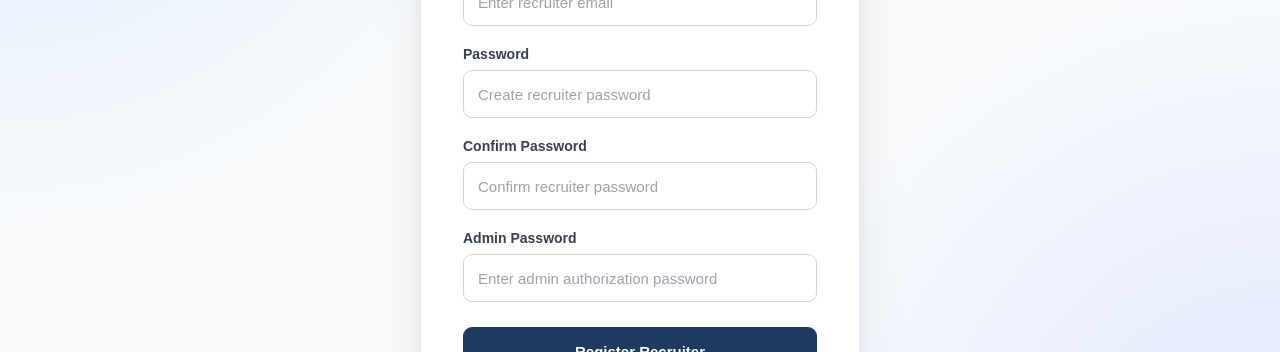
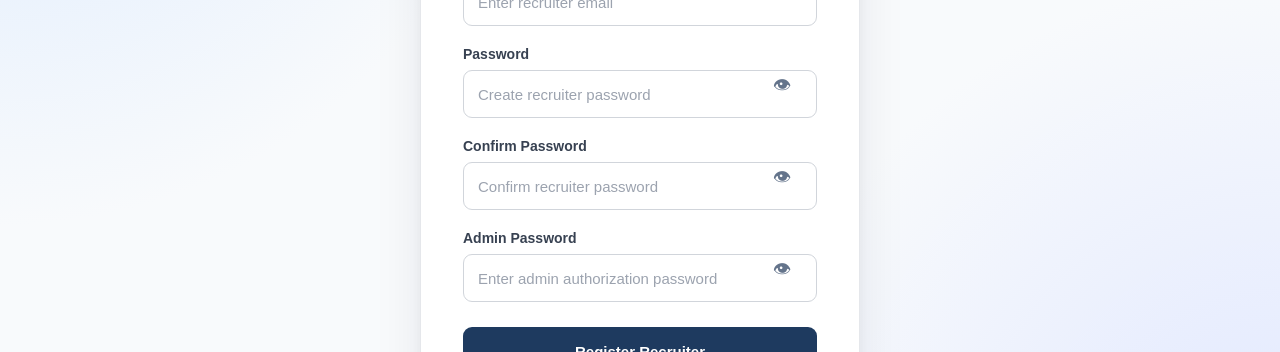
Before and after one commit to vetriselvan2348/resume-screening-frontend, a React (Vite) app: page / in a window 1280 px wide. Both pictures are taken after a click on the button "Recruiter Portal →". Shown: the part 305-657 px from the top of the page. Built offline with nearby package versions, Linux system fonts and the light colour scheme.

Commit message:
Add password visibility controls

```diff
--- a/src/components/Login/Login.jsx
+++ b/src/components/Login/Login.jsx
@@ -322,26 +322,36 @@ function Login({ onLogin, onRecruiterPortal }) {
 
             <div className="form-group">
               <label>Password</label>
+              <div className="password-field">
                 <input
-                type="password"
+                  type={showRegisterPassword ? "text" : "password"}
                   placeholder="Enter your password"
                   value={registerPassword}
                   onChange={(e) => setRegisterPassword(e.target.value)}
                   minLength={6}
                   required
                 />
+                <button type="button" className="password-toggle" onClick={() => setShowRegisterPassword(!showRegisterPassword)}>
+                  {showRegisterPassword ? "👁" : "👁"}
+                </button>
+              </div>
             </div>
 
             <div className="form-group">
               <label>Confirm Password</label>
+              <div className="password-field">
                 <input
-                type="password"
+                  type={showConfirmPassword ? "text" : "password"}
                   placeholder="Confirm your password"
                   value={confirmPassword}
                   onChange={(e) => setConfirmPassword(e.target.value)}
                   minLength={6}
                   required
                 />
+                <button type="button" className="password-toggle" onClick={() => setShowConfirmPassword(!showConfirmPassword)}>
+                  {showConfirmPassword ? "👁" : "👁"}
+                </button>
+              </div>
             </div>
 
             <button type="submit" disabled={loading}>
@@ -520,13 +530,18 @@ function Login({ onLogin, onRecruiterPortal }) {
 
             <div className="form-group">
               <label>Password</label>
+              <div className="password-field">
                 <input
-                type="password"
+                  type={showLoginPassword ? "text" : "password"}
                   placeholder="Enter your password"
                   value={loginPassword}
                   onChange={(e) => setLoginPassword(e.target.value)}
                   required
                 />
+                <button type="button" className="password-toggle" onClick={() => setShowLoginPassword(!showLoginPassword)}>
+                  👁
+                </button>
+              </div>
             </div>
 
             <button type="submit" disabled={loading}>
--- a/src/components/RecruiterRegister/RecruiterRegister.jsx
+++ b/src/components/RecruiterRegister/RecruiterRegister.jsx
@@ -6,6 +6,9 @@ function RecruiterRegister({ onBack }) {
   const [name, setName] = useState("");
   const [email, setEmail] = useState("");
   const [password, setPassword] = useState("");
+  const [showPassword, setShowPassword] = useState(false);
+  const [showConfirmPassword, setShowConfirmPassword] = useState(false);
+  const [showAdminPassword, setShowAdminPassword] = useState(false);
   const [confirmPassword, setConfirmPassword] = useState("");
   const [adminPassword, setAdminPassword] = useState("");
 
@@ -114,21 +117,27 @@ function RecruiterRegister({ onBack }) {
           <div className="recruiter-form-group">
             <label>Password</label>
 
+            <div className="password-field">
               <input
-              type="password"
+                type={showPassword ? "text" : "password"}
                 placeholder="Create recruiter password"
                 value={password}
                 onChange={(e) => setPassword(e.target.value)}
                 minLength={6}
                 required
               />
+              <button type="button" className="password-toggle" onClick={() => setShowPassword(!showPassword)}>
+                👁
+              </button>
+            </div>
           </div>
 
           <div className="recruiter-form-group">
             <label>Confirm Password</label>
 
+            <div className="password-field">
               <input
-              type="password"
+                type={showConfirmPassword ? "text" : "password"}
                 placeholder="Confirm recruiter password"
                 value={confirmPassword}
                 onChange={(e) =>
@@ -137,13 +146,18 @@ function RecruiterRegister({ onBack }) {
                 minLength={6}
                 required
               />
+              <button type="button" className="password-toggle" onClick={() => setShowConfirmPassword(!showConfirmPassword)}>
+                👁
+              </button>
+            </div>
           </div>
 
           <div className="recruiter-form-group">
             <label>Admin Password</label>
 
+            <div className="password-field">
               <input
-              type="password"
+                type={showAdminPassword ? "text" : "password"}
                 placeholder="Enter admin authorization password"
                 value={adminPassword}
                 onChange={(e) =>
@@ -151,6 +165,10 @@ function RecruiterRegister({ onBack }) {
                 }
                 required
               />
+              <button type="button" className="password-toggle" onClick={() => setShowAdminPassword(!showAdminPassword)}>
+                👁
+              </button>
+            </div>
           </div>
 
           <button
--- a/src/index.css
+++ b/src/index.css
@@ -491,3 +491,43 @@ html[data-theme="dark"] button:not(.theme-toggle) {
   border-color: var(--border-strong);
   transform: translateY(-1px);
 }
+
+.password-field {
+  position: relative !important;
+  display: block !important;
+  width: 100% !important;
+}
+
+.password-field .password-toggle {
+  position: absolute !important;
+  display: flex !important;
+  visibility: visible !important;
+  opacity: 1 !important;
+  right: 8px !important;
+  top: 50% !important;
+  transform: translateY(-50%) !important;
+  width: 36px !important;
+  height: 36px !important;
+  min-width: 36px !important;
+  padding: 0 !important;
+  margin: 0 !important;
+  border: none !important;
+  outline: none !important;
+  background: transparent !important;
+  color: var(--text-secondary) !important;
+  font-size: 18px !important;
+  line-height: 1 !important;
+  z-index: 9999 !important;
+  cursor: pointer !important;
+}
+
+.password-field .password-toggle:hover {
+  background: transparent !important;
+  color: var(--text) !important;
+  transform: translateY(-50%) !important;
+}
+
+.password-field input {
+  width: 100% !important;
+  padding-right: 50px !important;
+}
--- a/src/pages/RecruiterDashboard/RecruiterDashboard.jsx
+++ b/src/pages/RecruiterDashboard/RecruiterDashboard.jsx
@@ -426,6 +426,7 @@ function RecruiterDashboard({ onLogout }) {
 
               <div className="profile-form-field">
                 <label htmlFor="recruiter-password">New Password</label>
+                <div className="password-field">
                   <input
                     id="recruiter-password"
                     name="password"
@@ -436,13 +437,15 @@ function RecruiterDashboard({ onLogout }) {
                     minLength={6}
                     placeholder="Leave blank to keep current password"
                   />
-                <button type="button" onClick={() => setShowProfilePassword(!showProfilePassword)}>
-                  {showProfilePassword ? "Hide" : "Show"}
+                  <button type="button" className="password-toggle" onClick={() => setShowProfilePassword(!showProfilePassword)}>
+                    👁
                   </button>
+                </div>
               </div>
 
               <div className="profile-form-field">
                 <label htmlFor="recruiter-confirm-password">Confirm Password</label>
+                <div className="password-field">
                   <input
                     id="recruiter-confirm-password"
                     name="confirmPassword"
@@ -453,9 +456,10 @@ function RecruiterDashboard({ onLogout }) {
                     minLength={6}
                     placeholder="Re-enter new password"
                   />
-                <button type="button" onClick={() => setShowProfileConfirmPassword(!showProfileConfirmPassword)}>
-                  {showProfileConfirmPassword ? "Hide" : "Show"}
+                  <button type="button" className="password-toggle" onClick={() => setShowProfileConfirmPassword(!showProfileConfirmPassword)}>
+                    👁
                   </button>
+                </div>
               </div>
 
               {profileError && (
```
Lines whose indentation alone changed are shown as unchanged.
